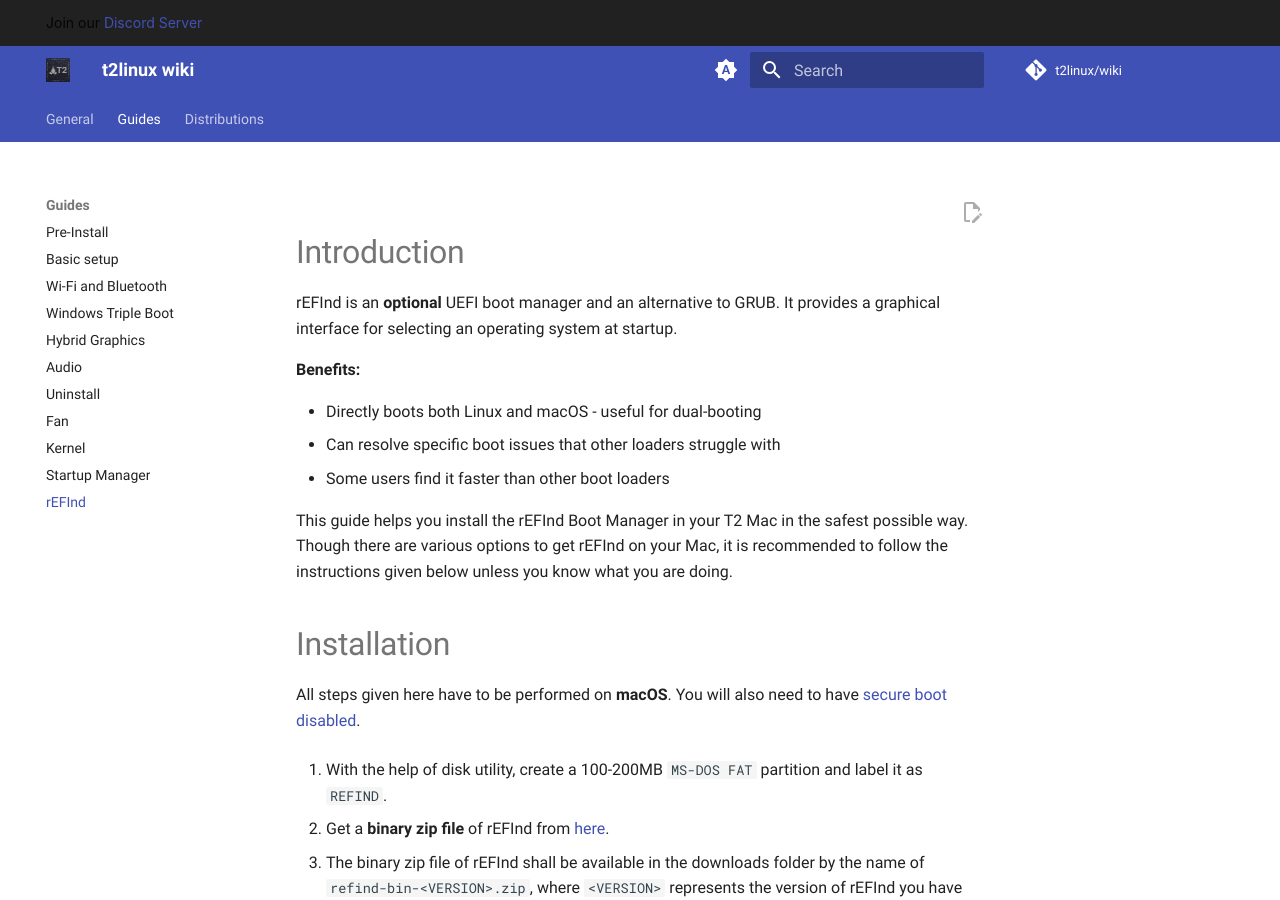
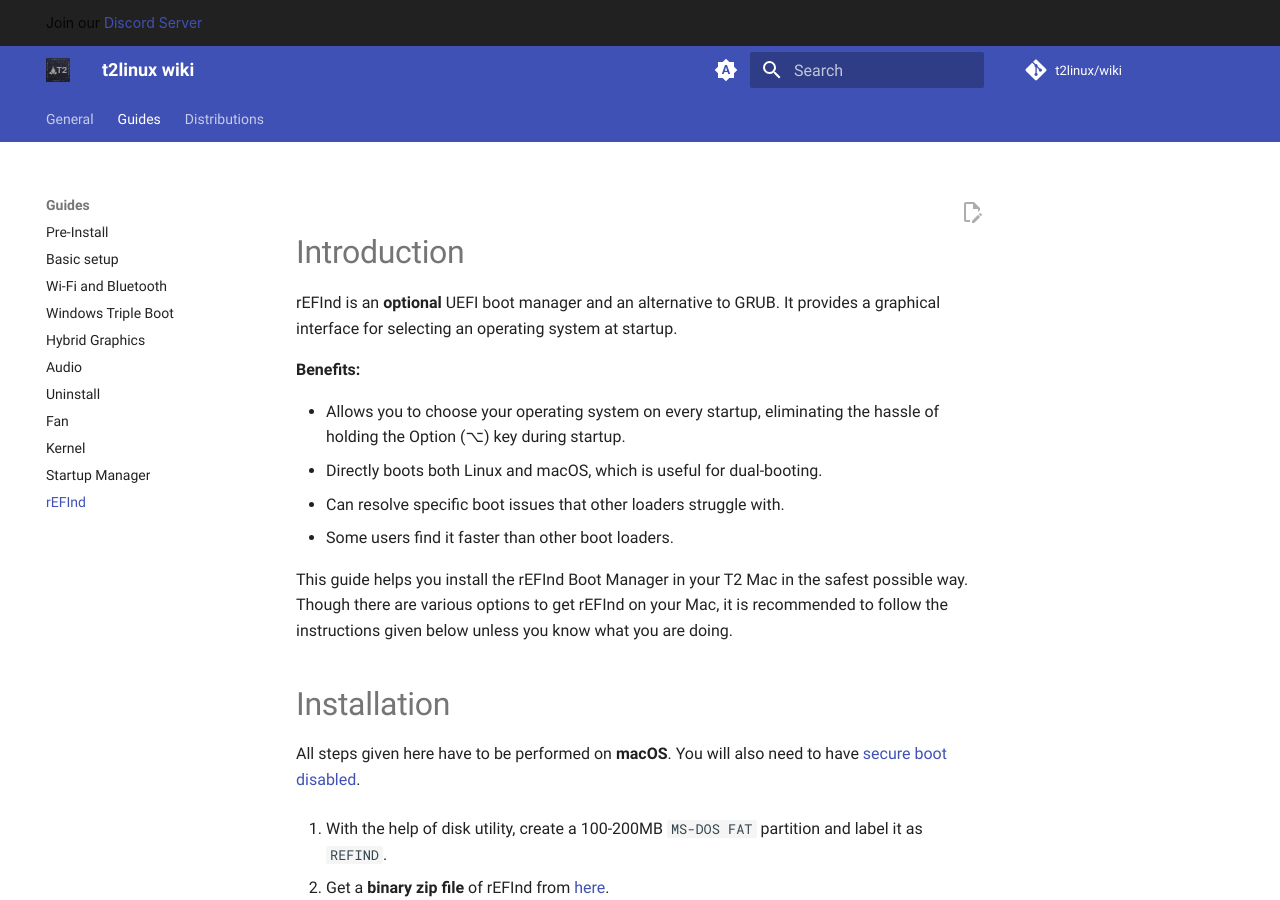
Before and after one commit to t2linux/wiki, an MkDocs documentation site: the page built from docs/guides/refind.md, in a window 1280 px wide and 900 px high. Built offline with MkDocs 1.6.1 and Material for MkDocs 9.7.7, drawn with Linux system fonts in a browser that asks for light colours; comment, search, counter and statistics services are not loaded.

Commit message:
docs: Add a new benefit to the rEFInd guide explaining OS selection without holding the Option key.

```diff
--- a/docs/guides/refind.md
+++ b/docs/guides/refind.md
@@ -4,9 +4,10 @@ rEFInd is an **optional** UEFI boot manager and an alternative to GRUB. It provi
 
 **Benefits:**
 
-- Directly boots both Linux and macOS - useful for dual-booting
-- Can resolve specific boot issues that other loaders struggle with
-- Some users find it faster than other boot loaders
+- Allows you to choose your operating system on every startup, eliminating the hassle of holding the Option (⌥) key during startup.
+- Directly boots both Linux and macOS, which is useful for dual-booting.
+- Can resolve specific boot issues that other loaders struggle with.
+- Some users find it faster than other boot loaders.
 
 This guide helps you install the rEFInd Boot Manager in your T2 Mac in the safest possible way. Though there are various options to get rEFInd on your Mac, it is recommended to follow the instructions given below unless you know what you are doing.
 
```
